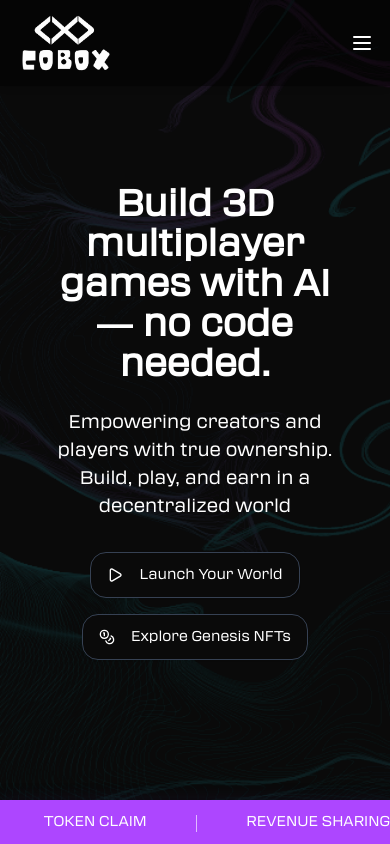
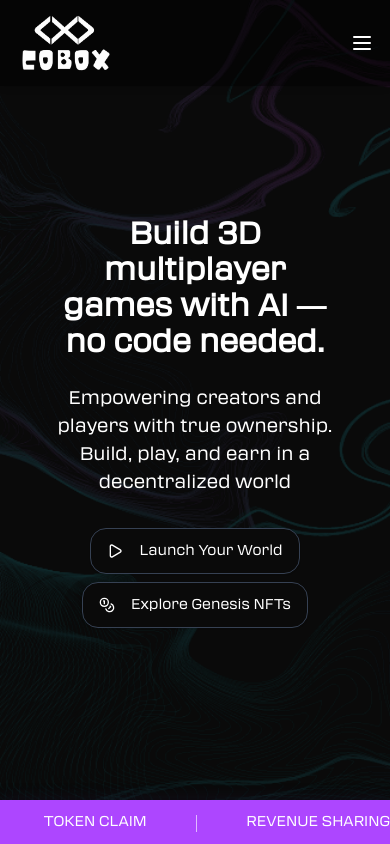
Before and after one commit to Cobox-no-code/CoboxWebsite, a Next.js app: page / in a window 390 px wide. Shown: the top 844 px of the page. Built offline with nearby package versions, Linux system fonts and the light colour scheme.

Commit message:
hero content

```diff
--- a/src/components/Hero.tsx
+++ b/src/components/Hero.tsx
@@ -12,14 +12,14 @@ const Hero: React.FC = () => {
       style={{ backgroundImage: "url('/Assets/hero-bg.webp')" }}
     >
       <div className="bg-opacity-50 p-8 rounded-lg max-w-5xl">
-        <h1 className="text-4xl md:text-5xl lg:text-6xl font-extrabold mb-6">
+        <h1 className="text-3xl md:text-5xl lg:text-6xl font-extrabold mb-6">
           Build 3D multiplayer games with AI — no code needed.
         </h1>
         <p className="text-lg md:text-xl mb-8">
           Empowering creators and players with true
           ownership. Build, play, and earn in a decentralized world
         </p>
-        <div className="flex flex-col md:flex-row gap-4 justify-center">
+        <div className="flex flex-col md:flex-row gap-2 md:gap-4 justify-center">
           <Link href="https://discord.com/invite/KTMG3NxBEK" target="_blank">
             <Button size="lg" variant="outline"
               className="px-8 py-3 h-auto group rounded-2xl border border-gray-700 hover:text-purple-500 hover:bg-black font-medium">
```
